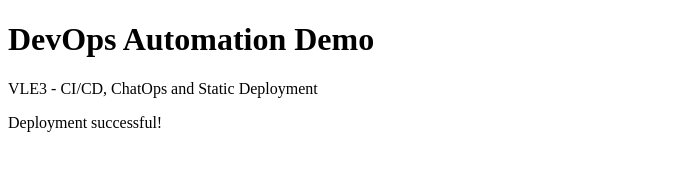
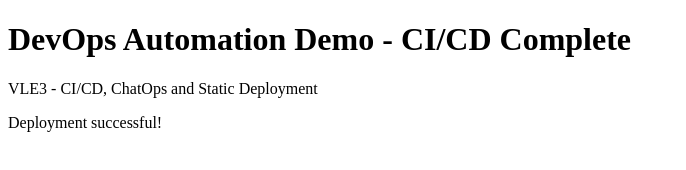
Before and after one commit to NikhilRK18/devops-webapp, a plain HTML site: page index.html in a window 1280 px wide. Shown: the whole page, without its empty margins (0-686 px from the left). Drawn offline with Linux system fonts and the light colour scheme.

Commit message:
Update index.html

```diff
--- a/index.html
+++ b/index.html
@@ -4,7 +4,7 @@
     <title>DevOps WebApp</title>
 </head>
 <body>
-    <h1>DevOps Automation Demo</h1>
+    <h1>DevOps Automation Demo - CI/CD Complete</h1>
     <p>VLE3 - CI/CD, ChatOps and Static Deployment</p>
     <p>Deployment successful!</p>
 </body>
```
